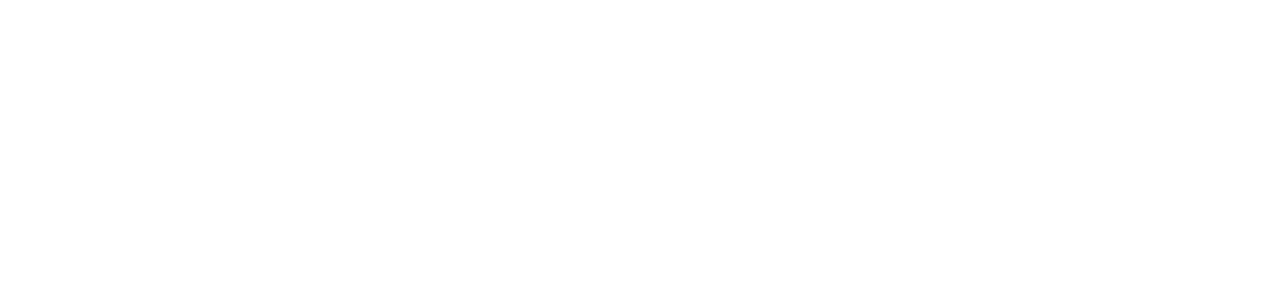
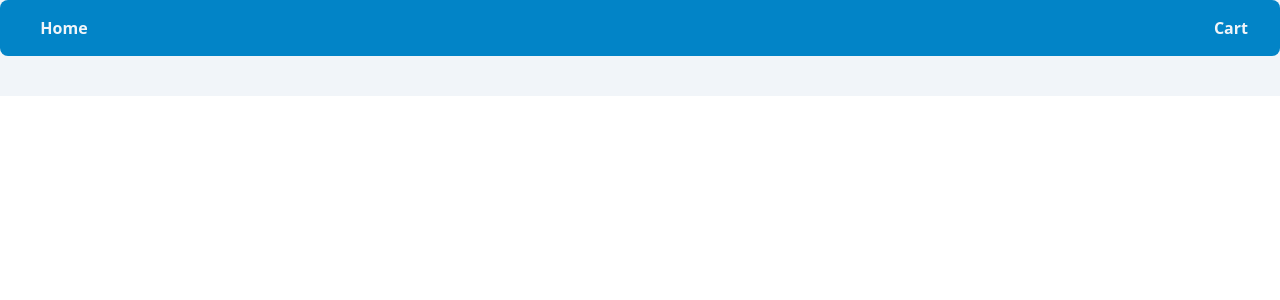
Before and after one commit to efdalyalcin/react_ts-book-shopping, a React (Create React App) app in the folder front/: page /react_ts-shopping-books/cart in a window 1280 px wide. Before the commit this address had no page. Shown: the top 300 px of the page. Built offline with nearby package versions, Linux system fonts and the light colour scheme.

Commit message:
chart created, the order changes when removed, needs to be fixed

```diff
--- a/front/src/App.tsx
+++ b/front/src/App.tsx
@@ -1,13 +1,15 @@
 import { Route, Routes } from 'react-router-dom';
+import Cart from './pages/Cart';
 import Home from './pages/Home';
+import Order from './pages/Order';
 
 export default function App() {
   return (
-    <div className="bg-slate-100">
+    <div className="min-w-360 bg-slate-100">
       <Routes>
         <Route path="react_ts-shopping-books/" element={<Home />} />
-        {/* <Route path="react_ts-shopping-books/search" element={<OrderPage />} /> */}
-        {/* <Route path="react_ts-tesodev-TT/addLink" element={<Cart />} /> */}
+        <Route path="react_ts-shopping-books/order" element={<Order />} />
+        <Route path="react_ts-shopping-books/cart" element={<Cart />} />
         {/* <Route path="*" element={<ErrorPage />} /> */}
       </Routes>
     </div>
--- a/front/src/components/BookCard.tsx
+++ b/front/src/components/BookCard.tsx
@@ -1,14 +1,23 @@
+import { useCart } from "../context/CartContext";
+
 type Props = {
   book: Book;
 };
 
 export default function BookCard({ book }: Props) {
+  const { addBook } = useCart();
+
   return (
     <div
       className="w-60 flex flex-col gap-2 p-2 rounded-lg bg-sky-200
       hover:scale-105 transition-transform duration-300 grow"
+      onClick={() => addBook(book)}
     >
-      <img src={book.cover_url} alt="Book cover" className="h-64 object-contain"/>
+      <img
+        src={book.cover_url}
+        alt="Book cover"
+        className="h-64 object-contain"
+      />
       <p>
         <span className="font-bold">Title: </span> {book.title}
       </p>
--- a/front/src/components/NavBar.tsx
+++ b/front/src/components/NavBar.tsx
@@ -1,26 +1,41 @@
 import { Link } from "react-router-dom";
+import { useCart } from "../context/CartContext";
+import shopIcon from "../assets/shopping-cart.png";
 
 export default function NavBar() {
+  const { shoppingCart } = useCart();
+
   return (
-    <nav className="flex justify-around bg-sky-600 rounded-lg p-2">
+    <nav className="flex justify-between bg-sky-600 rounded-lg py-2  px-6 sticky top-0 z-10">
       <Link
         to="/react_ts-shopping-books/"
-        className="p-2 font-bold rounded-lg text-slate-100 hover:text-slate-300 transition-colors duration-300"
+        className="w-20 p-2 font-bold rounded-lg text-slate-100 text-center
+        hover:text-slate-300 transition-colors duration-300"
       >
         Home
       </Link>
 
-      <Link
+      {/* <Link
         to="/react_ts-shopping-books/order"
-        className="p-2 font-bold rounded-lg text-slate-100 hover:text-slate-300 transition-colors duration-300"
+        className="w-20 p-2 font-bold rounded-lg text-slate-100 text-center
+        hover:text-slate-300 transition-colors duration-300"
       >
         Order
-      </Link>
+      </Link> */}
 
       <Link
         to="/react_ts-shopping-books/cart"
-        className="p-2 font-bold rounded-lg text-slate-100 hover:text-slate-300 transition-colors duration-300"
+        className="w-32 p-2 flex font-bold rounded-lg text-slate-100 text-center
+        hover:text-slate-300 transition-colors duration-300 whitespace-nowrap"
       >
+        {shoppingCart.length ? (
+          <div className="w-20 flex gap-2">
+            <img src={shopIcon} alt="shopping cart" className="w-6"/>
+            <span>{shoppingCart.length}</span>
+          </div>
+        ) : (
+          <span className="w-20 block" />
+        )}
         Cart
       </Link>
     </nav>
--- a/front/src/context/CartContext.tsx
+++ b/front/src/context/CartContext.tsx
@@ -23,7 +23,8 @@
   const removeBook = (book: Book) => {
     const bookToBeRemoved = shoppingCart.findIndex((eachBook) => eachBook.id === book.id);
     if (bookToBeRemoved !== -1) {
-      const books = shoppingCart.splice(bookToBeRemoved, 1);
+      const books = [...shoppingCart]
+      books.splice(bookToBeRemoved, 1);
       setShoppingCart([...books]);
     }
   };
--- /dev/null
+++ b/front/src/pages/Cart.tsx
@@ -0,0 +1,74 @@
+import { useCallback, useEffect, useState } from "react";
+import BookCard from "../components/BookCard";
+import NavBar from "../components/NavBar";
+import { useCart } from "../context/CartContext";
+
+export default function Cart() {
+  const { shoppingCart, addBook, removeBook, removeAll } = useCart();
+
+  const [cartBooks, setCartBooks] = useState<BooksWithAmount[]>([]);
+
+  const handleMap = useCallback(() => {
+    const booksWithAmount: BooksWithAmount[] = [];
+    shoppingCart.forEach((book) => {
+      const existingBookIndex: number = booksWithAmount.findIndex(
+        (bookWithAmount) => bookWithAmount.book.id === book.id
+      );
+
+      if (existingBookIndex !== -1) {
+        const newAmount = booksWithAmount[existingBookIndex].amount + 1;
+        const updatedBook = {
+          ...booksWithAmount[existingBookIndex],
+          amount: newAmount,
+        };
+        booksWithAmount[existingBookIndex] = updatedBook;
+      } else {
+        booksWithAmount.push({ book, amount: 1 });
+      }
+    });
+
+    setCartBooks([...booksWithAmount]);
+  }, [shoppingCart]);
+
+  useEffect(() => {
+    handleMap();
+  }, [handleMap]);
+
+  return (
+    <div className="max-w-7xl mx-auto">
+      <NavBar />
+      <div className="flex flex-wrap gap-5 p-5 justify-center">
+        {cartBooks.length
+          ? cartBooks.map((bookWithAmount) => (
+              <div className="flex flex-col gap-4">
+                <BookCard book={bookWithAmount.book} />
+
+                <div className="flex gap-1 items-center justify-center">
+                  <button
+                    onClick={() => removeBook(bookWithAmount.book)}
+                    className="px-2 py-1 bg-sky-600 rounded"
+                  >
+                    -
+                  </button>
+                  <p className="w-6 text-center">{bookWithAmount.amount}</p>
+                  <button
+                    onClick={() => addBook(bookWithAmount.book)}
+                    className="px-2 py-1 bg-sky-600 rounded"
+                  >
+                    +
+                  </button>
+                </div>
+                <div>
+                  <p>
+                    <span className="font-bold">Total Amount: </span>
+                    {bookWithAmount.book.price * bookWithAmount.amount}
+                    <span className="font-bold"> {bookWithAmount.book.currency}</span>
+                  </p>
+                </div>
+              </div>
+            ))
+          : null}
+      </div>
+    </div>
+  );
+}
--- a/front/src/pages/Home.tsx
+++ b/front/src/pages/Home.tsx
@@ -1,11 +1,20 @@
+import { Link } from "react-router-dom";
 import Books from "../components/Books";
 import NavBar from "../components/NavBar";
 
 export default function Home() {
   return (
-    <main className="max-w-7xl mx-auto">
+    <div className="max-w-7xl mx-auto relative">
       <NavBar />
       <Books />
-    </main>
+      <Link
+        to="/react_ts-shopping-books/cart"
+        className="py-2 px-12 font-bold rounded-lg text-slate-100 text-center
+        hover:text-slate-300 transition-colors duration-300 bg-sky-600
+        sticky bottom-2 left-2"
+      >
+        Go to cart
+      </Link>
+    </div>
   );
 }
--- /dev/null
+++ b/front/src/pages/Order.tsx
@@ -0,0 +1,10 @@
+import React from 'react'
+import NavBar from '../components/NavBar'
+
+export default function Order() {
+  return (
+    <div className="max-w-7xl mx-auto min-h-screen">
+      <NavBar />
+    </div>
+  )
+}
--- a/front/src/react-app-env.d.ts
+++ b/front/src/react-app-env.d.ts
@@ -10,6 +10,11 @@
   currency: string;
 }
 
+interface BooksWithAmount {
+  book: Book;
+  amount: number;
+}
+
 interface CartContextType {
   shoppingCart: Book[];
   addBook: (book: Book) => void;
```
Also changed, not shown: front/src/assets/shopping-cart.png (added).
